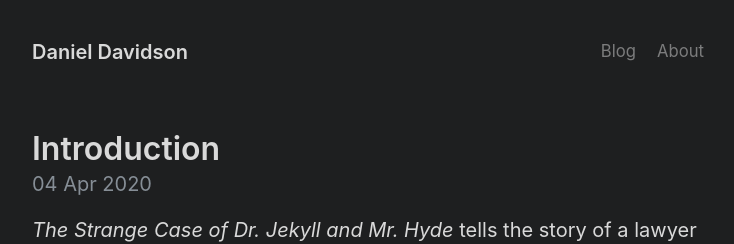
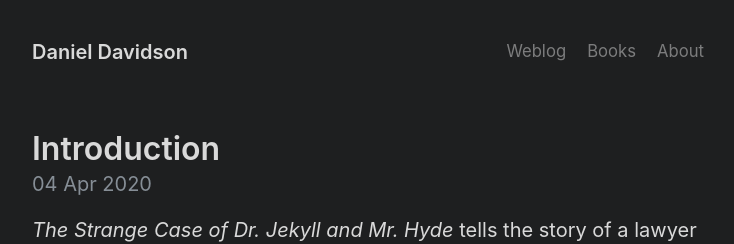
Before and after one commit to danieldavidson/danieldavidson.github.io, a Jekyll site: the page built from index.html, in a window 1280 px wide. Shown: the top 244 px of the page, without its empty margins (272-1006 px from the left). Built offline with Jekyll 4.4.1, drawn with Linux system fonts in a browser that asks for light colours; the list of posts is cut into pages by our own code.

Commit message:
Update _config.yml

```diff
--- a/_config.yml
+++ b/_config.yml
@@ -41,8 +41,11 @@ version: 3.0.0
 
 # Navbar page list
 nav:
-  - title: Blog
+  - title: Weblog
     url: /archive
+
+  - title: Books
+    url: /books
 
   - title: About
     url: /about
```
